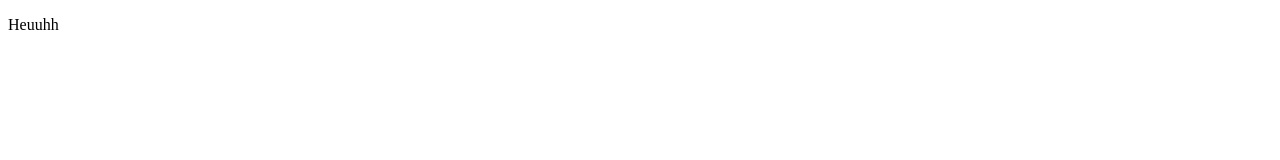
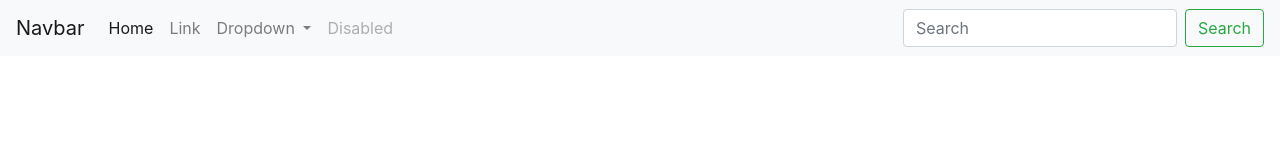
Before and after one commit to ReallyTom/Project, a plain HTML site: page index.html in a window 1280 px wide. Drawn offline with nearby package versions, Linux system fonts and the light colour scheme.

Commit message:
Update index.html

```diff
--- a/index.html
+++ b/index.html
@@ -4,8 +4,45 @@
     <meta charset="UTF-8">
     <meta name="viewport" content="width=device-width, initial-scale=1.0">
     <title>Project</title>
+    <link rel="stylesheet" href="https://stackpath.bootstrapcdn.com/bootstrap/4.3.1/css/bootstrap.min.css" integrity="sha384-ggOyR0iXCbMQv3Xipma34MD+dH/1fQ784/j6cY/iJTQUOhcWr7x9JvoRxT2MZw1T" crossorigin="anonymous">
+
 </head>
 <body>
-    <p>Heuuhh</p>
+    <nav class="navbar navbar-expand-lg navbar-light bg-light">
+        <a class="navbar-brand" href="#">Navbar</a>
+        <button class="navbar-toggler" type="button" data-toggle="collapse" data-target="#navbarSupportedContent" aria-controls="navbarSupportedContent" aria-expanded="false" aria-label="Toggle navigation">
+          <span class="navbar-toggler-icon"></span>
+        </button>
+
+        <div class="collapse navbar-collapse" id="navbarSupportedContent">
+          <ul class="navbar-nav mr-auto">
+            <li class="nav-item active">
+              <a class="nav-link" href="#">Home <span class="sr-only">(current)</span></a>
+            </li>
+            <li class="nav-item">
+              <a class="nav-link" href="#">Link</a>
+            </li>
+            <li class="nav-item dropdown">
+              <a class="nav-link dropdown-toggle" href="#" id="navbarDropdown" role="button" data-toggle="dropdown" aria-haspopup="true" aria-expanded="false">
+                Dropdown
+              </a>
+              <div class="dropdown-menu" aria-labelledby="navbarDropdown">
+                <a class="dropdown-item" href="#">Action</a>
+                <a class="dropdown-item" href="#">Another action</a>
+                <div class="dropdown-divider"></div>
+                <a class="dropdown-item" href="#">Something else here</a>
+              </div>
+            </li>
+            <li class="nav-item">
+              <a class="nav-link disabled" href="#">Disabled</a>
+            </li>
+          </ul>
+          <form class="form-inline my-2 my-lg-0">
+            <input class="form-control mr-sm-2" type="search" placeholder="Search" aria-label="Search">
+            <button class="btn btn-outline-success my-2 my-sm-0" type="submit">Search</button>
+          </form>
+        </div>
+      </nav>
+
 </body>
 </html>
```
